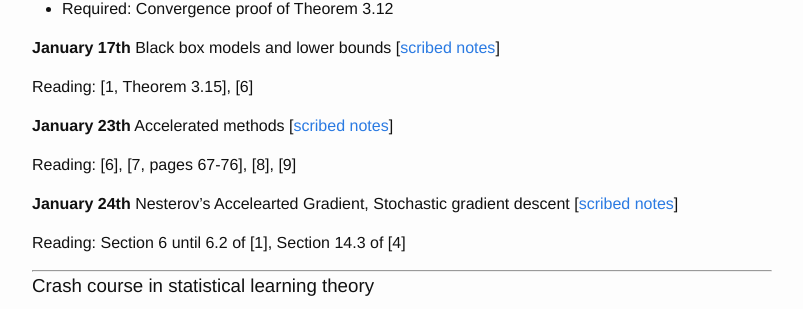
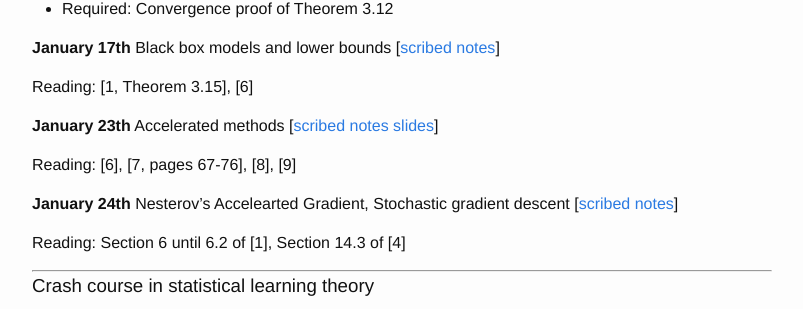
Before and after one commit to mitliagkas/mitliagkas.github.io, a Jekyll site: the page built from dl-theory-class-2019.md, in a window 1280 px wide and 900 px high, scrolled down 2166 px. Shown: the part 143-452 px from the top of the window, without its empty margins (238-1041 px from the left). Built offline with Jekyll 4.4.1, drawn with Linux system fonts in a browser that asks for light colours.

Commit message:
Acceleration slides

```diff
--- a/dl-theory-class-2019.md
+++ b/dl-theory-class-2019.md
@@ -121,7 +121,8 @@ Reading: [1, Theorem 3.15], [6]
 
 **January 23th**
 Accelerated methods
-[[scribed notes](ift6085/ift-6085-lecture-5-notes.pdf)]
+[[scribed notes](ift6085/ift-6085-lecture-5-notes.pdf)
+[slides](ift6085-2019/ift-6085-lecture-5-slides.pdf)]
 
 Reading: [6], [7, pages 67-76], [8], [9]
 
```
Also changed, not shown: 1 other file.
